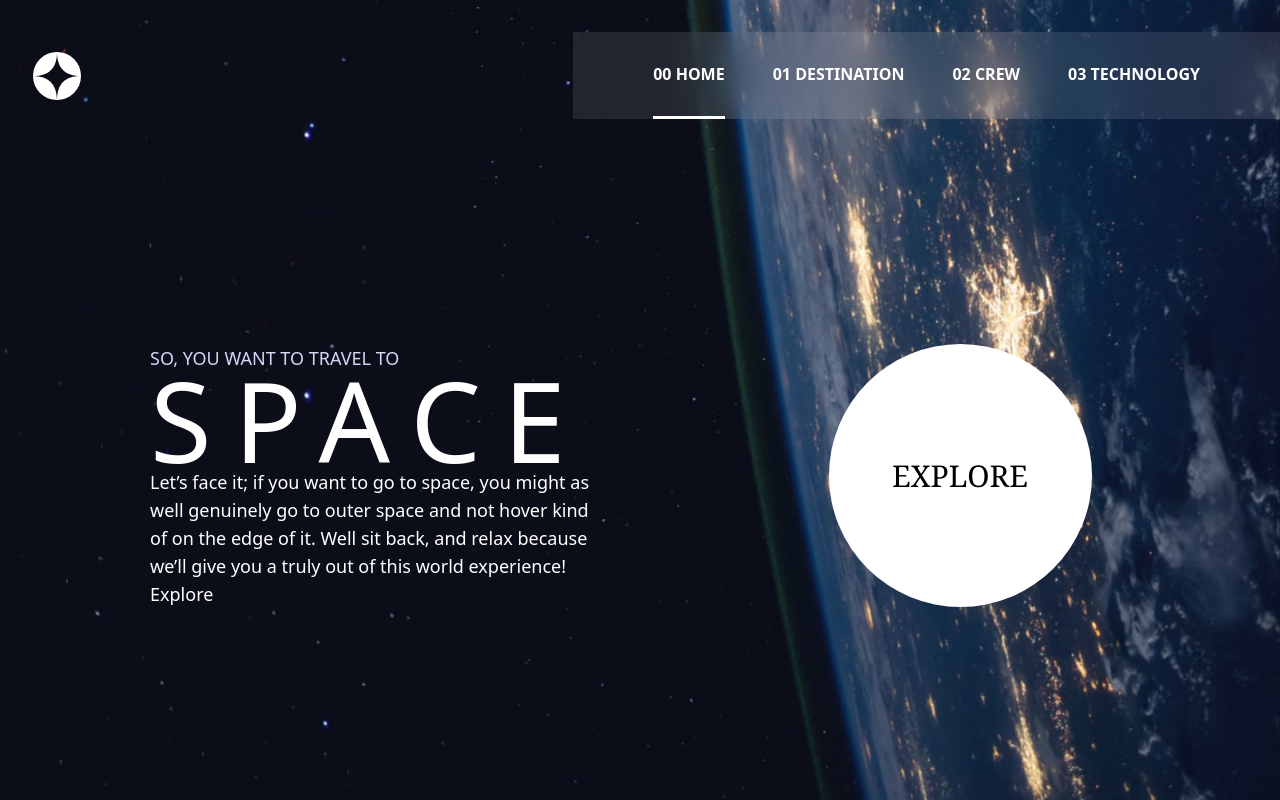
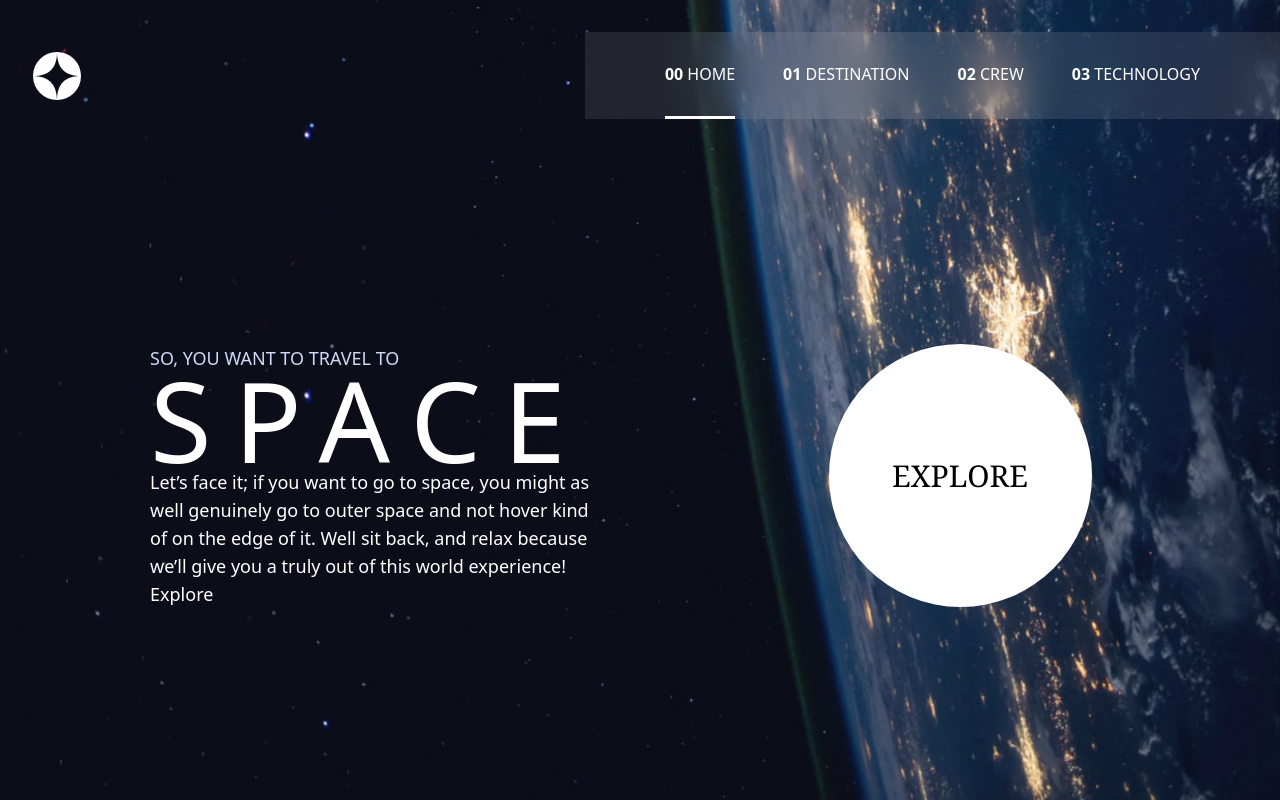
Before and after one commit to kairat-kempirbaev/public-vercel, an Angular app: page /home in a window 1280 px wide. Built offline with nearby package versions, Linux system fonts and the light colour scheme; a web font is replaced by a local one.

Commit message:
Fix #2: Navigation menu updates active page

```diff
--- a/src/app/app.component.css
+++ b/src/app/app.component.css
@@ -20,6 +20,6 @@
   border-bottom: 3px solid white;
 }
 
-.navigation-border li:hover {
+.navigation-border li:hover:not(.active) {
   border-color: hsl(0 0% 100% /0.3);
 }
--- a/src/app/app.component.html
+++ b/src/app/app.component.html
@@ -1,7 +1,7 @@
 <div id="my-root" class="min-h-screen w-screen flex flex-col">
   <header class="flex justify-between">
     <div
-      class="basis-[min(100px,calc(80px+0.05vw))] flex shrink-0 items-center justify-end h-[104px]  sm:h-auto"
+      class="basis-[min(100px,calc(80px+0.05vw))] flex shrink-0 items-center justify-end h-[104px] sm:h-auto"
     >
       <img
         class="w-[48px] h-[48px]"
@@ -11,36 +11,37 @@
         alt=""
       />
     </div>
-    <button (click)="mobileMenu = !mobileMenu" [class.hidden]="!mobileMenu" class="absolute z-10 top-[40px] right-[40px] sm:hidden cursor-pointer">
+    <button
+      (click)="mobileMenu = !mobileMenu"
+      [class.hidden]="!mobileMenu"
+      class="absolute z-10 top-[40px] right-[40px] sm:hidden cursor-pointer"
+    >
       <span class="sr-only">Menu</span>
       <img src="/assets/shared/icon-hamburger.svg" />
     </button>
-    <nav [class.hidden]="mobileMenu"
-      class="sm:inline-block  cursor-default decoration-none md:my-8 navigation-border"
+    <nav
+      [class.hidden]="mobileMenu"
+      class="sm:inline-block cursor-default decoration-none md:my-8 navigation-border"
     >
       <ul
-        class="list-none sm:flex
-        pt-[30px] sm:pt-0 px-10 md:px-[5rem] sm:gap-x-[1rem] md:gap-x-[min(2.5rem+1vw,3rem)]
-        text-white sm:backdrop-blur-[20px] bg-black sm:bg-white/10 uppercase md:font-semibold font-thin"
+        class="list-none sm:flex pt-[30px] sm:pt-0 px-10 md:px-[5rem] sm:gap-x-[1rem] md:gap-x-[min(2.5rem+1vw,3rem)] text-white sm:backdrop-blur-[20px] bg-black sm:bg-white/10 uppercase font-thin"
       >
-      <button (click)="mobileMenu = !mobileMenu" class="absolute top-[15px] right-[15px]  sm:hidden cursor-pointer p-[2px]">
-        <img src="/assets/shared/icon-close.svg"
-        /></button>
-        <li class="active">
-          <a routerLink="home"><span>00</span> Home</a>
-        </li>
-        <li>
-          <a routerLink="destination"><span>01</span> Destination</a>
-        </li>
-        <li>
-          <a routerLink="crew"><span>02 </span> Crew</a>
-        </li>
-        <li>
-          <a routerLink="technology"><span>03</span> Technology</a>
+        <button
+          (click)="mobileMenu = !mobileMenu"
+          class="absolute top-[15px] right-[15px] sm:hidden cursor-pointer p-[2px]"
+        >
+          <img src="/assets/shared/icon-close.svg" />
+        </button>
+        <li
+          [class.active]="active == i"
+          *ngFor="let nav of navLinks; index as i"
+        >
+          <a [routerLink]="nav.link" (click)="active = i">
+            <span class="font-semibold">{{ nav.index }}</span> {{ nav.link }}
+          </a>
         </li>
       </ul>
     </nav>
   </header>
-  <router-outlet>
-  </router-outlet>
+  <router-outlet> </router-outlet>
 </div>
--- a/src/app/app.component.ts
+++ b/src/app/app.component.ts
@@ -3,9 +3,16 @@ import { Component } from '@angular/core';
 @Component({
   selector: 'app-root',
   templateUrl: './app.component.html',
-  styleUrls: ['./app.component.css']
+  styleUrls: ['./app.component.css'],
 })
 export class AppComponent {
+  navLinks = [
+    { index: '00', link: 'home' },
+    { index: '01', link: 'destination' },
+    { index: '02', link: 'crew' },
+    { index: '03', link: 'technology' },
+  ];
+  active = 0;
   title = 'vercel';
-  mobileMenu:boolean=true;
+  mobileMenu: boolean = true;
 }
```
